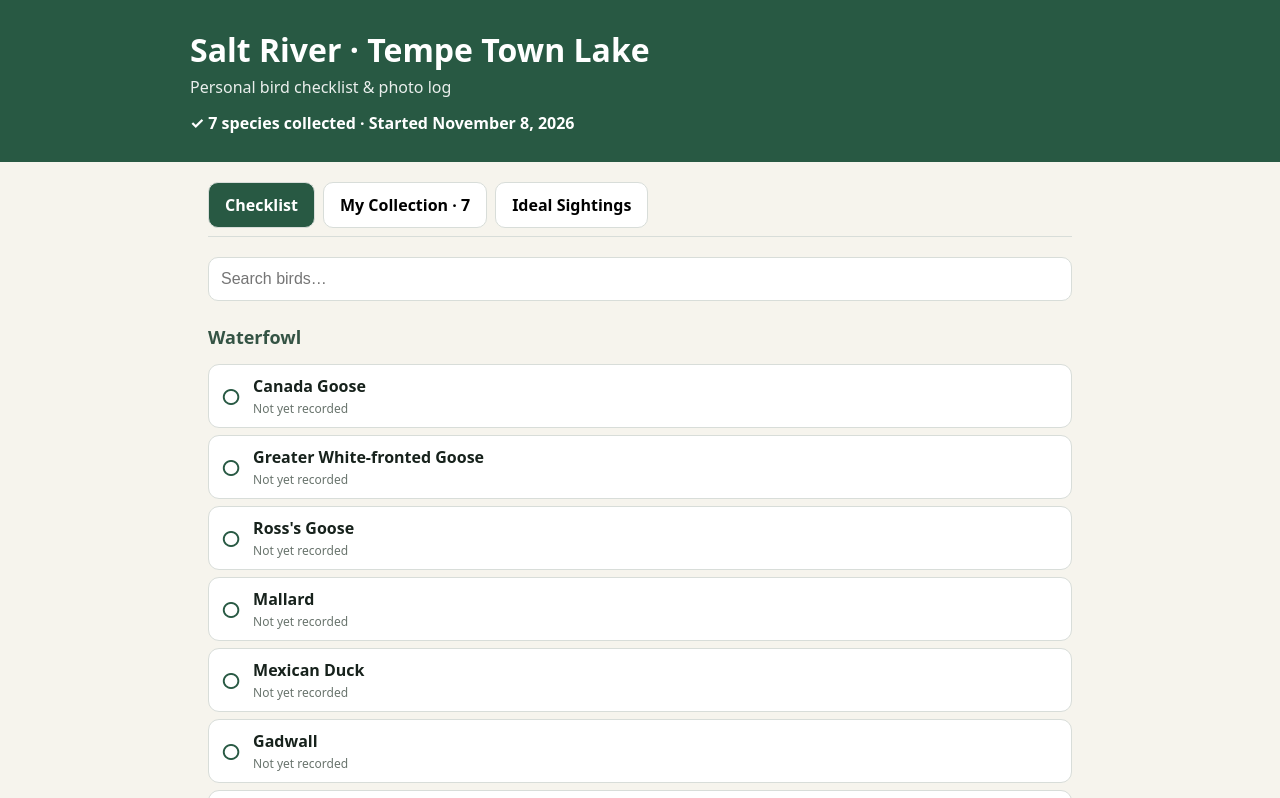
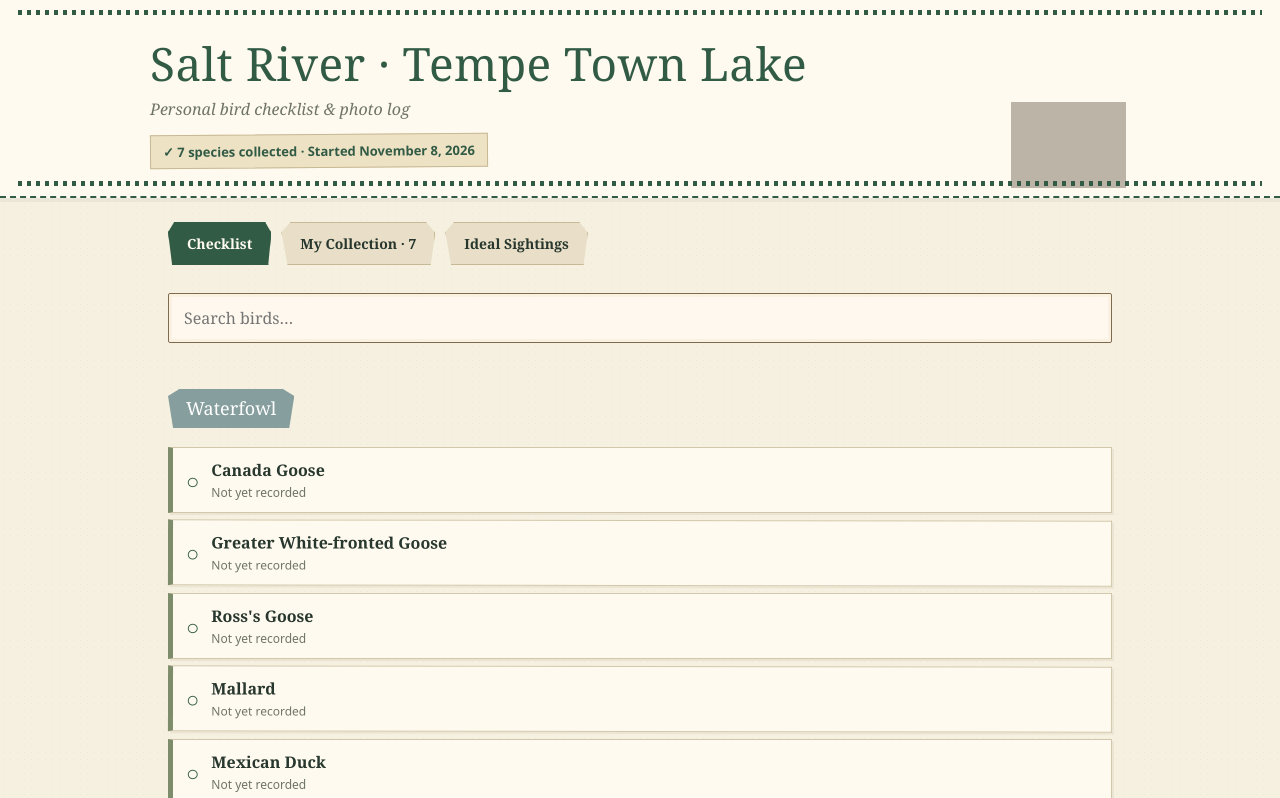
Before and after one commit to nicolasferraiuolo/bird-tracking, a plain HTML site: page index.html in a window 1280 px wide. Shown: the top 798 px of the page. Drawn offline with Linux system fonts and the light colour scheme; grey boxes are pictures that could not be loaded.

Commit message:
Redesign tracker as scrapbook field journal

```diff
--- a/index.html
+++ b/index.html
@@ -2,17 +2,22 @@
 <html lang="en"><head><meta charset="utf-8"><meta name="viewport" content="width=device-width,initial-scale=1">
 <title>Tempe Town Lake Bird Tracker</title>
 <style>
-:root{--bg:#f6f4ed;--card:#fff;--ink:#17221c;--muted:#69746d;--accent:#285943;--soft:#dfece5;--line:#d8ddd9}*{box-sizing:border-box}
-body{margin:0;background:var(--bg);color:var(--ink);font-family:system-ui,-apple-system,"Segoe UI",sans-serif}header{background:var(--accent);color:#fff;padding:28px 18px}.wrap{max-width:900px;margin:auto}
-h1{margin:0 0 5px}.sub{opacity:.9}.stats{margin-top:14px;font-weight:700}.tabs{display:flex;gap:8px;margin:20px 0;border-bottom:1px solid var(--line);padding-bottom:8px}
-.tab{border:1px solid var(--line);background:#fff;border-radius:10px;padding:11px 16px;font:inherit;font-weight:700;cursor:pointer}.tab.active{background:var(--accent);color:#fff}.panel{display:none}.panel.active{display:block}
-main{padding:0 18px 50px}.search{width:100%;padding:12px;border:1px solid var(--line);border-radius:10px;font-size:16px}.group{margin:24px 0}.group h2{font-size:18px;color:#345344}
-.bird{display:flex;gap:12px;align-items:center;background:#fff;border:1px solid var(--line);border-radius:11px;padding:10px 12px;margin:7px 0}.seen{background:var(--soft);border-color:#9dbba9}.mark{font-size:22px;color:var(--accent)}.date{display:block;font-size:12px;color:var(--muted);margin-top:3px}
-.grid{display:grid;grid-template-columns:1fr 1fr;gap:16px}.card{background:#fff;border:1px solid var(--line);border-radius:16px;overflow:hidden}.photo{width:100%;height:300px;display:block;object-fit:cover;background:#e9ece9}.body{padding:16px}.body h3{margin:0 0 5px}.category{display:inline-block;margin:3px 0 8px;padding:5px 9px;border-radius:999px;background:var(--soft);color:#345344;font-size:12px;font-weight:750}.label{font-size:11px;text-transform:uppercase;letter-spacing:.08em;color:var(--muted);font-weight:800;margin-top:13px}.body p,.body li{line-height:1.5}.body ul{padding-left:20px}
-textarea{width:100%;min-height:90px;padding:11px;border:1px solid var(--line);border-radius:9px;font:inherit;font-size:16px}.save{margin-top:7px;background:var(--accent);color:#fff;border:0;border-radius:9px;padding:10px 14px;font-weight:700;cursor:pointer}.saved{font-size:12px;color:var(--muted);margin-left:8px}
-.missing{cursor:pointer}.missing:hover{border-color:#8da698}.details{display:none;margin:0 0 10px 40px;padding:14px;background:#fff;border:1px solid var(--line);border-radius:12px}.details.open{display:block}.refimg{width:220px;max-width:100%;height:160px;object-fit:cover;border-radius:10px;background:#e9ece9}.detailgrid{display:grid;grid-template-columns:230px 1fr;gap:14px}.chips{display:flex;flex-wrap:wrap;gap:6px;margin:7px 0}.chip{font-size:12px;padding:4px 8px;border-radius:999px;background:var(--soft)}.filters{display:flex;gap:10px;flex-wrap:wrap;margin:12px 0}.filters select{padding:10px;border:1px solid var(--line);border-radius:9px;background:#fff;font-size:16px}.idealrow{background:#fff;border:1px solid var(--line);border-radius:12px;margin:8px 0;overflow:hidden}.idealhead{width:100%;border:0;background:transparent;padding:13px;text-align:left;font:inherit;cursor:pointer;display:flex;justify-content:space-between;gap:12px}.rarity{font-size:12px;font-weight:800}.rare{color:#9a4d1d}.uncommon{color:#75620c}.regular{color:#285943}.stars{font-weight:800}.source-note{font-size:12px;color:var(--muted);line-height:1.4}.refcredit{font-size:11px;color:var(--muted);margin-top:4px}@media(max-width:680px){.grid{grid-template-columns:1fr}.detailgrid{grid-template-columns:1fr}}
-</style></head><body>
-<header><div class="wrap"><h1>Salt River · Tempe Town Lake</h1><div class="sub">Personal bird checklist & photo log</div><div class="stats">✓ 7 species collected · Started November 8, 2026</div></div></header>
+:root{--cream:#f5f0df;--paper:#fffaf0;--paper2:#eee2c5;--ink:#27372d;--green:#315b45;--sage:#7d8c6a;--olive:#a4a66a;--blue:#879e9e;--sky:#a9c3c7;--ochre:#c49a54;--brown:#806a4d;--muted:#6f7468;--line:#c7b995;--shadow:rgba(64,54,39,.12)}*{box-sizing:border-box}
+body{margin:0;color:var(--ink);font-family:Georgia,"Times New Roman",serif;background-color:var(--cream);background-image:radial-gradient(rgba(77,91,69,.055) .8px,transparent .8px);background-size:7px 7px}
+header{position:relative;background:var(--paper);color:var(--green);padding:32px 18px 28px;border-bottom:2px dashed var(--green);box-shadow:0 4px 0 rgba(49,91,69,.06)}
+header:before,header:after{content:"";position:absolute;left:18px;right:18px;height:5px;background:repeating-linear-gradient(90deg,var(--green) 0 4px,transparent 4px 9px)}
+header:before{top:10px}header:after{bottom:10px}.wrap{max-width:980px;margin:auto}h1{margin:0 0 4px;font-size:clamp(30px,5vw,46px);font-weight:500;letter-spacing:.01em}.sub{font-style:italic;color:var(--muted)}.stats{display:inline-block;margin-top:14px;padding:7px 12px;background:var(--paper2);border:1px solid var(--line);transform:rotate(-.4deg);font:700 13px system-ui,sans-serif}
+main{padding:0 18px 60px}.tabs{display:flex;gap:10px;margin:24px 0 28px;flex-wrap:wrap;border:0}.tab{position:relative;border:1px solid var(--line);background:#e9dfc8;color:var(--ink);padding:11px 18px;font:700 14px Georgia,serif;cursor:pointer;clip-path:polygon(6% 0,94% 0,100% 25%,97% 100%,4% 100%,0 24%)}.tab.active{background:var(--green);color:var(--paper);border-color:var(--green)}
+.panel{display:none}.panel.active{display:block}.panel>h2,.group h2{display:inline-block;margin:18px 0 12px;padding:7px 18px 8px;background:var(--blue);color:#fff;font-size:18px;font-weight:500;clip-path:polygon(0 18%,9% 0,91% 0,100% 18%,96% 100%,4% 100%)}
+.search,.filters select,textarea{background:rgba(255,250,240,.9);color:var(--ink);border:1px solid var(--brown);border-radius:2px;box-shadow:inset 0 0 0 3px rgba(196,154,84,.08);font:16px Georgia,serif}.search{width:100%;padding:13px 15px;margin-bottom:8px}.filters{display:flex;gap:12px;flex-wrap:wrap;margin:14px 0 18px;padding:16px;background:var(--paper2);border:1px solid var(--line);border-radius:2px;box-shadow:3px 4px 0 var(--shadow);transform:rotate(.15deg)}.filters label{font:700 12px system-ui,sans-serif;text-transform:uppercase;letter-spacing:.04em;color:var(--green)}.filters select{display:block;margin-top:5px;padding:10px;min-width:155px;text-transform:none}
+.group{margin:20px 0}.bird{display:flex;gap:12px;align-items:center;background:var(--paper);border:1px solid #d2c7aa;border-left:5px solid var(--sage);padding:11px 13px;margin:7px 0;box-shadow:2px 2px 0 rgba(128,106,77,.08);transition:.15s}.bird:nth-of-type(even){transform:rotate(.08deg)}.bird:hover{transform:translateY(-1px)}.seen{background:#edf0df;border-left-color:var(--green)}.mark{font:700 22px system-ui,sans-serif;color:var(--green)}.date{display:block;font:12px system-ui,sans-serif;color:var(--muted);margin-top:3px}
+.grid{display:grid;grid-template-columns:1fr 1fr;gap:20px}.card{position:relative;background:var(--paper);border:1px solid var(--line);padding:10px;box-shadow:5px 6px 0 var(--shadow);transform:rotate(-.15deg)}.card:nth-child(even){transform:rotate(.25deg)}.card:before{content:"";position:absolute;width:82px;height:20px;background:rgba(218,204,164,.68);top:-9px;left:calc(50% - 41px);transform:rotate(-2deg)}.photo{width:100%;height:300px;display:block;object-fit:cover;border:7px solid #fff;box-shadow:0 1px 3px var(--shadow)}.body{padding:14px 9px 9px}.body h3{margin:0 0 5px;font-size:24px;font-weight:500}.category,.chip{display:inline-block;padding:5px 9px;background:#dfe6d3;border:1px solid #aab79b;color:var(--green);font:700 11px system-ui,sans-serif}.category{margin:3px 0 8px}.label{font:800 10px system-ui,sans-serif;text-transform:uppercase;letter-spacing:.11em;color:var(--brown);margin-top:15px}.body p,.body li{line-height:1.5}.body ul{padding-left:20px}
+textarea{width:100%;min-height:105px;padding:13px;resize:vertical;line-height:1.55;background-color:#fffdf6;background-image:repeating-linear-gradient(transparent,transparent 27px,rgba(135,158,158,.23) 28px)}.save{margin-top:8px;background:var(--green);color:#fff;border:0;padding:10px 15px;font:700 13px system-ui,sans-serif;cursor:pointer}.saved{font:12px system-ui,sans-serif;color:var(--muted);margin-left:8px}
+.missing{cursor:pointer}.details{display:none;margin:0 12px 12px 40px;padding:16px;background:#fffaf0;border:1px solid var(--line);border-left:4px solid var(--blue);box-shadow:3px 4px 0 var(--shadow)}.details.open{display:block}.refimg{width:220px;max-width:100%;height:165px;object-fit:cover;border:6px solid #fff;box-shadow:1px 2px 4px var(--shadow)}.detailgrid{display:grid;grid-template-columns:230px 1fr;gap:16px}.chips{display:flex;flex-wrap:wrap;gap:6px;margin:8px 0}.idealrow{background:var(--paper);border:1px solid var(--line);border-left:5px solid var(--blue);margin:9px 0;box-shadow:2px 3px 0 var(--shadow)}.idealhead{width:100%;border:0;background:transparent;padding:14px;text-align:left;font:inherit;cursor:pointer;display:flex;justify-content:space-between;gap:12px}.rarity{font:800 11px system-ui,sans-serif;text-transform:uppercase}.rare{color:#995f3d}.uncommon{color:#8a742f}.regular{color:var(--green)}.stars{color:var(--ochre);font-size:17px}.source-note,.refcredit{font:12px system-ui,sans-serif;color:var(--muted);line-height:1.4}.refcredit{font-size:10px;margin-top:4px}.panel>p{max-width:720px;line-height:1.55}
+#collection:before{content:"FIELD NOTES · PERSONAL SIGHTINGS";display:block;width:max-content;max-width:100%;padding:6px 12px;margin-bottom:16px;background:#d8cfb7;color:var(--brown);font:700 11px system-ui,sans-serif;letter-spacing:.12em;transform:rotate(-.5deg)}
+@media(max-width:700px){.grid{grid-template-columns:1fr}.detailgrid{grid-template-columns:1fr}.photo{height:260px}.tabs{gap:6px}.tab{padding:10px 12px}.details{margin-left:10px}.filters{display:grid;grid-template-columns:1fr 1fr}.filters select{width:100%;min-width:0}}@media(max-width:430px){.filters{grid-template-columns:1fr}}
+header .wrap{position:relative}.journal-bird{position:absolute;right:4px;bottom:-20px;width:115px;mix-blend-mode:multiply;opacity:.78;filter:sepia(.18)}@media(max-width:620px){.journal-bird{width:82px;opacity:.45;right:0}}</style></head><body>
+<header><div class="wrap"><h1>Salt River · Tempe Town Lake</h1><div class="sub">Personal bird checklist & photo log</div><div class="stats">✓ 7 species collected · Started November 8, 2026</div><img class="journal-bird" src="https://upload.wikimedia.org/wikipedia/commons/3/32/Heron_Illustration.jpg" alt="" aria-hidden="true"></div></header>
 <main class="wrap"><div class="tabs"><button class="tab active" data-tab="check">Checklist</button><button class="tab" data-tab="collection">My Collection · 7</button><button class="tab" data-tab="ideal">Ideal Sightings</button></div>
 <section id="check" class="panel active"><input id="search" class="search" placeholder="Search birds…"><div id="list"></div></section>
 <section id="collection" class="panel"><p>Your photographed species from the Tempe Town Lake / Salt River birding area.</p><div class="grid" id="cards"></div></section><section id="ideal" class="panel"><h2>Ideal Sightings</h2><p>Missing birds ranked for Tempe Town Lake and the immediately adjacent Salt River/riparian habitat.</p><div class="filters"><label>Month <select id="monthFilter"></select></label><label>Bird type <select id="typeFilter"><option value="all">All bird types</option></select></label><label>Rarity <select id="rarityFilter"><option value="all">All rarities</option><option value="Regular target">Regular target</option><option value="Uncommon">Uncommon</option><option value="Rare / long shot">Rare / long shot</option></select></label><label>Time of day <select id="timeFilter"><option value="early">Early morning · sunrise–9</option><option value="day">Late morning/day · 9–3</option><option value="late">Late afternoon · 3–sunset</option><option value="night">Night · after sunset</option></select></label></div><div class="source-note">★★★ excellent target · ★★ good target · ★ possible. Rarity is shown separately so a rare bird is never implied to be likely merely because the season is appropriate.</div><div id="idealList"></div></section></main>
```
